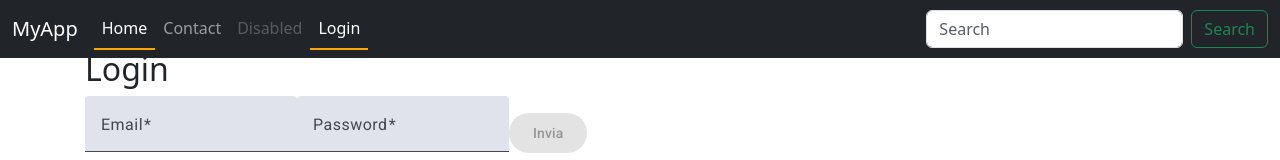
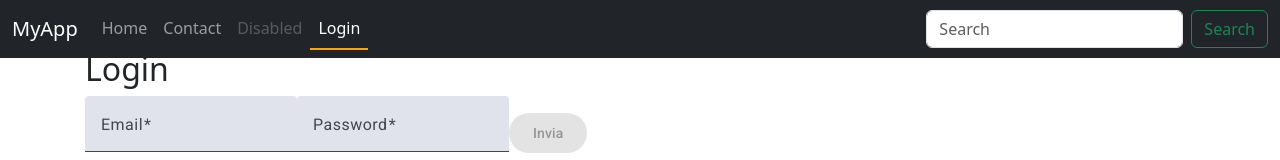
Before and after one commit to Fil88-6912/MyApp-Ums, an Angular app: page /singin in a window 1280 px wide. Shown: the top 160 px of the page. Built offline with nearby package versions, Linux system fonts and the light colour scheme.

Commit message:
Update navbar.component.html

```diff
--- a/src/app/componenti/navbar/navbar.component.html
+++ b/src/app/componenti/navbar/navbar.component.html
@@ -7,10 +7,12 @@
       <div class="collapse navbar-collapse" id="navbarCollapse">
         <ul class="navbar-nav me-auto mb-2 mb-md-0">
           <li class="nav-item">
-            <a class="nav-link active" aria-current="page" routerLink="/homepage">Home</a>
+            <a class="nav-link" aria-current="page" [routerLinkActiveOptions]="{exact:
+      true}" routerLinkActive="active" routerLink="/homepage">Home</a>
           </li>
           <li class="nav-item">
-            <a class="nav-link" routerLink="/contact">Contact</a>
+            <a class="nav-link"  [routerLinkActiveOptions]="{exact:
+      true}" routerLinkActive="active" routerLink="/contact">Contact</a>
           </li>
           <li class="nav-item">
             <a class="nav-link disabled" aria-disabled="true">Disabled</a>
@@ -32,7 +34,7 @@
           @if(user){
           <ul class="navbar-nav me-auto mb-2 mb-md-0">
             <li class="nav-item">
-              <span class="text-white"><i class="bi bi-person-fill"></i> {{user.email}} </span>
+              <span class="text-white"><i class="person bi bi-person-fill"></i> {{user.email}} </span>
             </li>
           </ul>
 
```
